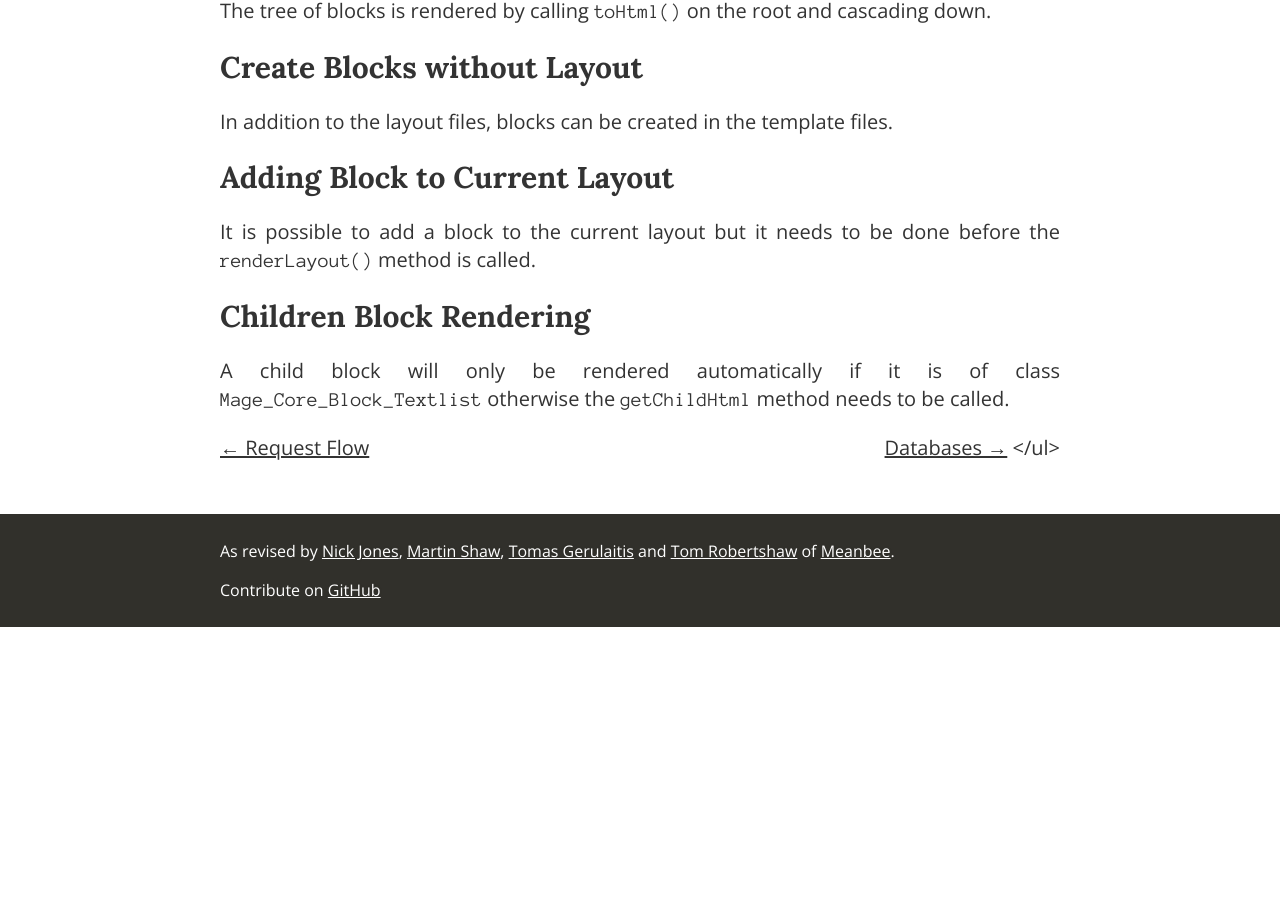
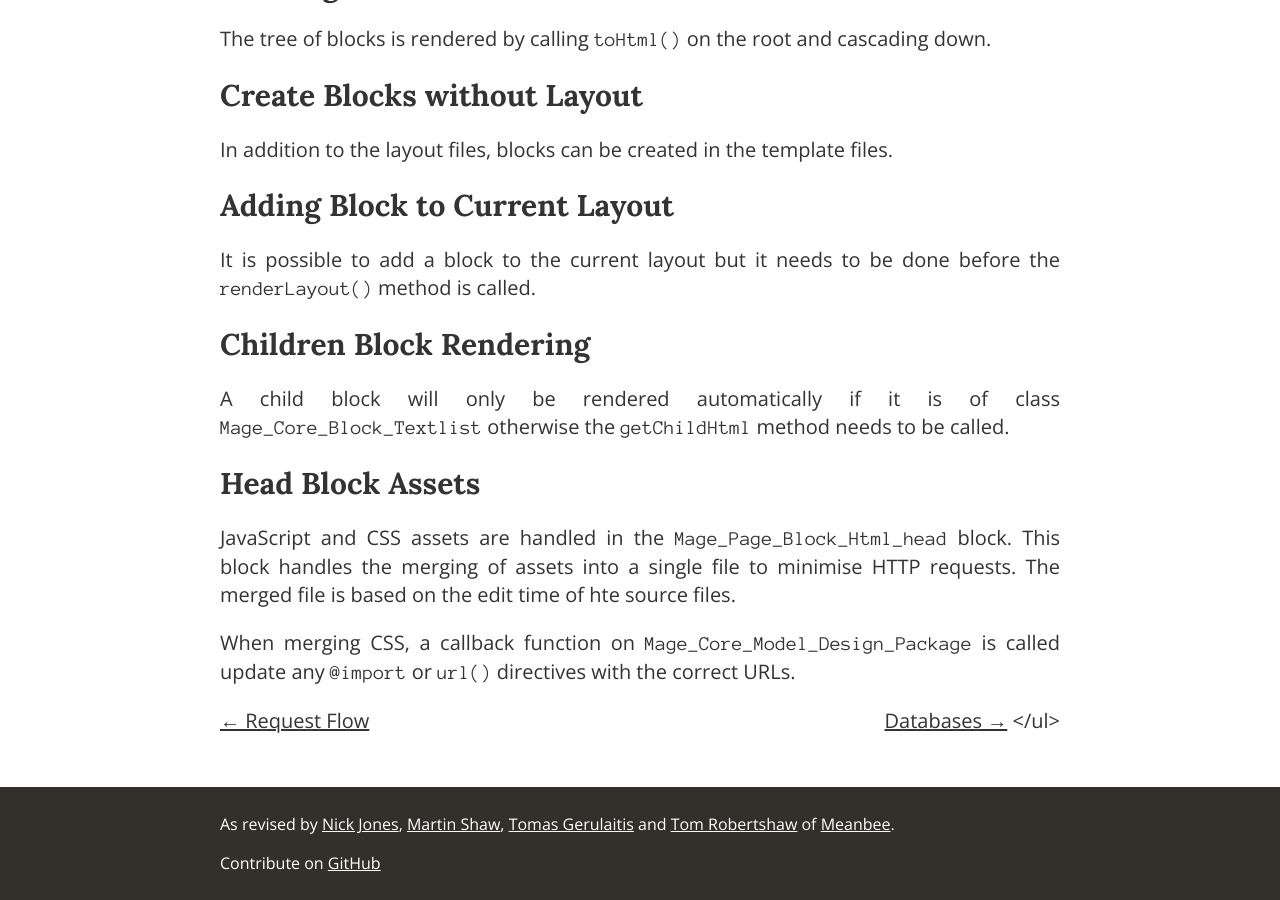
Before and after one commit to meanbee/magecert, a Jekyll site: the page built from rendering.md, in a window 1280 px wide and 900 px high, scrolled down 2155 px. Built offline with Jekyll 4.4.1, drawn with Linux system fonts in a browser that asks for light colours; Markdown is read by kramdown in place of the engine named in the settings; before the commit the page ends 2782 px from its top, so only the background shows below that.

Commit message:
Seems like the best place to add notes on head block assets.

```diff
--- a/rendering.md
+++ b/rendering.md
@@ -60,6 +60,11 @@ It is possible to add a block to the current layout but it needs to be done befo
 
 A child block will only be rendered automatically if it is of class `Mage_Core_Block_Textlist` otherwise the `getChildHtml` method needs to be called.
 
+## Head Block Assets
+
+JavaScript and CSS assets are handled in the `Mage_Page_Block_Html_head` block.  This block handles the merging of assets into a single file to minimise HTTP requests.  The merged file is based on the edit time of hte source files.
+
+When merging CSS, a callback function on `Mage_Core_Model_Design_Package` is called update any `@import` or `url()` directives with the correct URLs.
 
 <ul class="navigation">
     <li class="prev"><a href="/request-flow.html">&larr; Request Flow</a>
```
